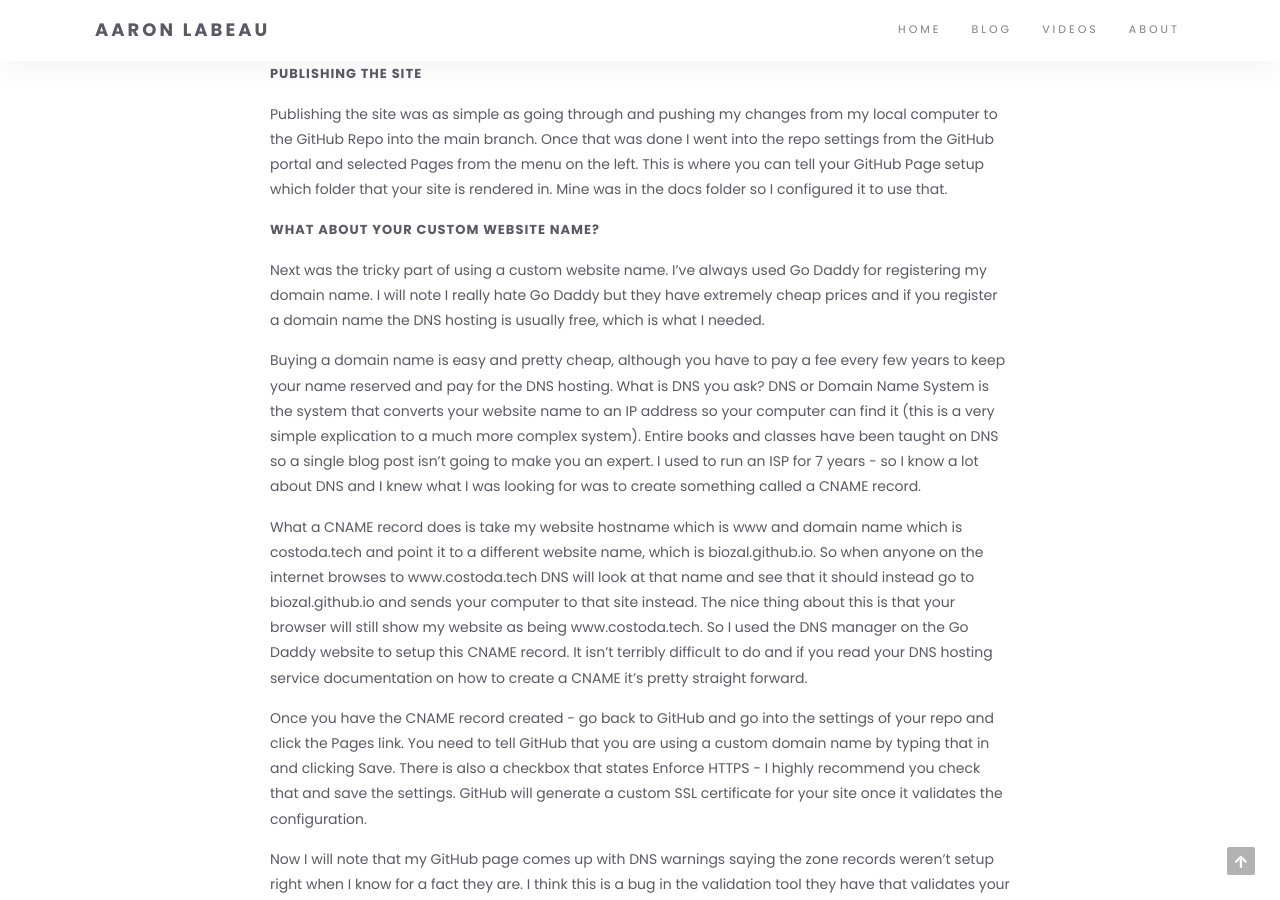
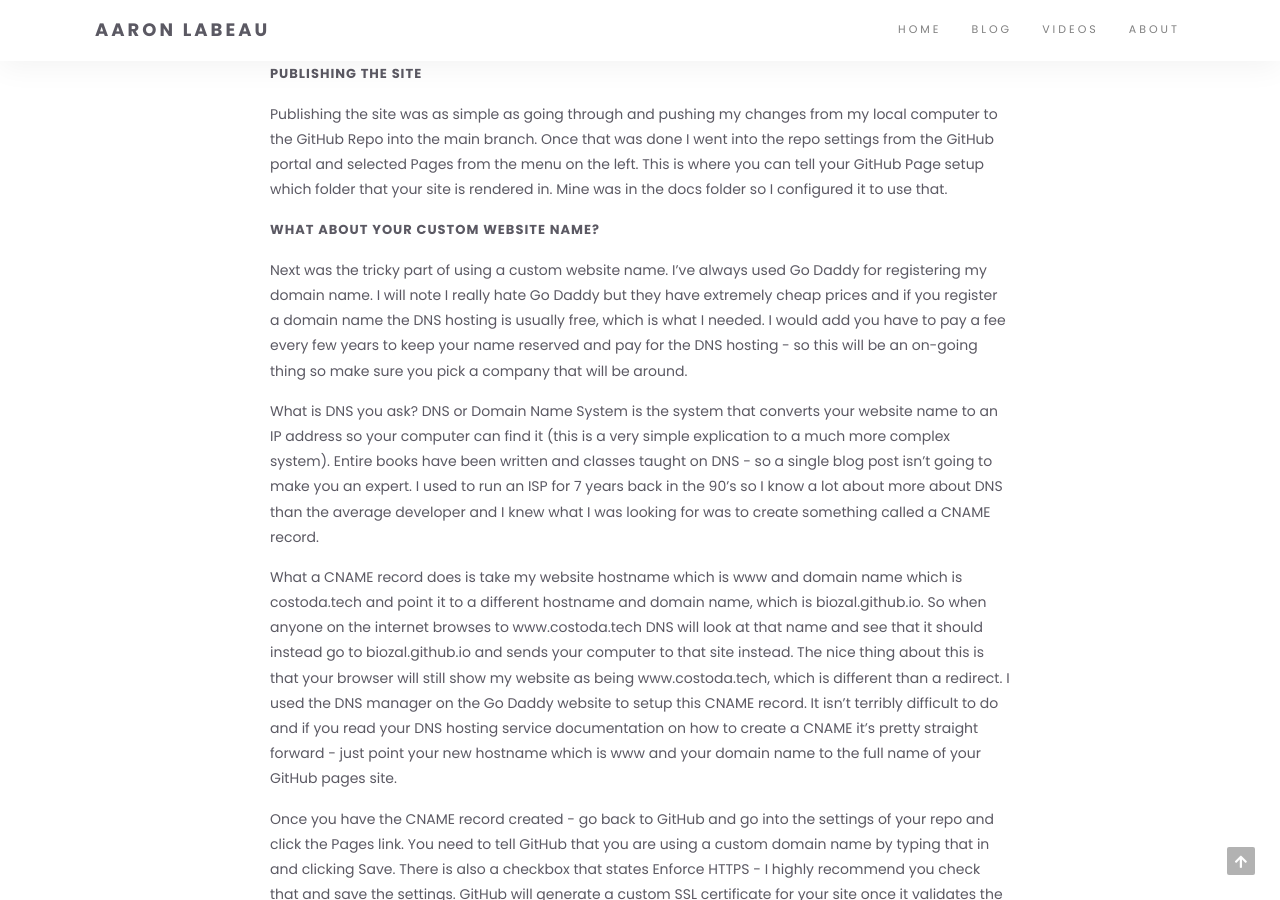
Before and after one commit to biozal/biozal.github.io, a Jekyll site: the page built from docs/_posts/2021-05-08-Github-Pages-Blog.md, in a window 1280 px wide and 900 px high, scrolled down 2640 px. Built offline with Jekyll 4.4.1, drawn with Linux system fonts in a browser that asks for light colours.

Commit message:
updated for grammar and spelling

```diff
--- a/docs/_posts/2021-05-08-Github-Pages-Blog.md
+++ b/docs/_posts/2021-05-08-Github-Pages-Blog.md
@@ -71,11 +71,11 @@ Publishing the site was as simple as going through and pushing my changes from m
 
 ### What about your custom website name?
 
-Next was the tricky part of using a custom website name.  I've always used Go Daddy for registering my domain name.  I will note I really hate Go Daddy but they have extremely cheap prices and if you register a domain name the DNS hosting is usually free, which is what I needed.
+Next was the tricky part of using a custom website name.  I've always used Go Daddy for registering my domain name.  I will note I really hate Go Daddy but they have extremely cheap prices and if you register a domain name the DNS hosting is usually free, which is what I needed.  I would add you have to pay a fee every few years to keep your name reserved and pay for the DNS hosting - so this will be an on-going thing so make sure you pick a company that will be around.
 
-Buying a domain name is easy and pretty cheap, although you have to pay a fee every few years to keep your name reserved and pay for the DNS hosting.  What is DNS you ask?  DNS or Domain Name System is the system that converts your website name to an IP address so your computer can find it (this is a very simple explication to a much more complex system).  Entire books and classes have been taught on DNS so a single blog post isn't going to make you an expert.  I used to run an ISP for 7 years - so I know a lot about DNS and I knew what I was looking for was to create something called a CNAME record.
+What is DNS you ask?  DNS or Domain Name System is the system that converts your website name to an IP address so your computer can find it (this is a very simple explication to a much more complex system).  Entire books have been written and classes taught on DNS - so a single blog post isn't going to make you an expert.  I used to run an ISP for 7 years back in the 90's so I know a lot about more about DNS than the average developer and I knew what I was looking for was to create something called a CNAME record.
 
-What a CNAME record does is take my website hostname which is www and domain name which is costoda.tech and point it to a different website name, which is biozal.github.io.  So when anyone on the internet browses to www.costoda.tech DNS will look at that name and see that it should instead go to biozal.github.io and sends your computer to that site instead.  The nice thing about this is that your browser will still show my website as being www.costoda.tech.  So I used the DNS manager on the Go Daddy website to setup this CNAME record.  It isn't terribly difficult to do and if you read your DNS hosting service documentation on how to create a CNAME it's pretty straight forward.
+What a CNAME record does is take my website hostname which is www and domain name which is costoda.tech and point it to a different hostname and domain name, which is biozal.github.io.  So when anyone on the internet browses to www.costoda.tech DNS will look at that name and see that it should instead go to biozal.github.io and sends your computer to that site instead.  The nice thing about this is that your browser will still show my website as being www.costoda.tech, which is different than a redirect.  I used the DNS manager on the Go Daddy website to setup this CNAME record.  It isn't terribly difficult to do and if you read your DNS hosting service documentation on how to create a CNAME it's pretty straight forward - just point your new hostname which is www and your domain name to the full name of your GitHub pages site.
 
 Once you have the CNAME record created - go back to GitHub and go into the settings of your repo and click the Pages link.  You need to tell GitHub that you are using a custom domain name by typing that in and clicking Save.  There is also a checkbox that states Enforce HTTPS - I highly recommend you check that and save the settings.  GitHub will generate a custom SSL certificate for your site once it validates the configuration.
 
```
